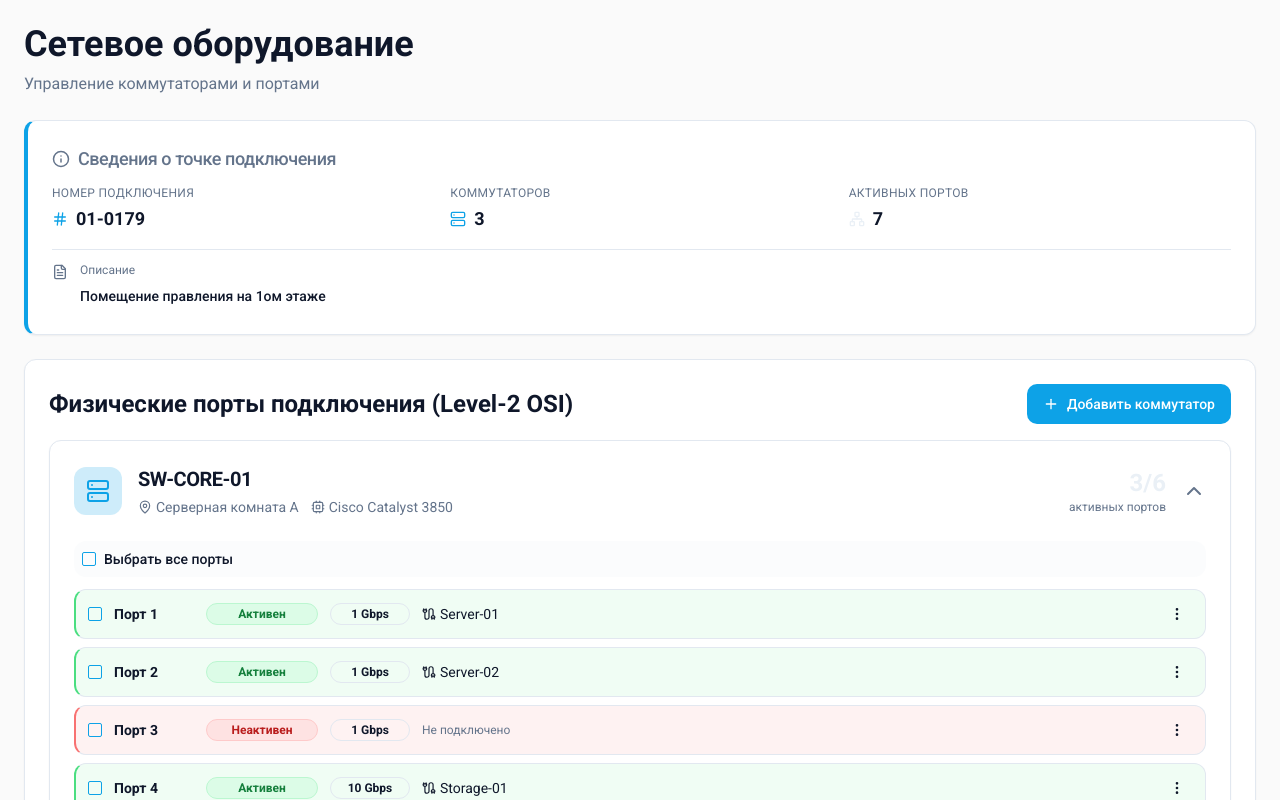
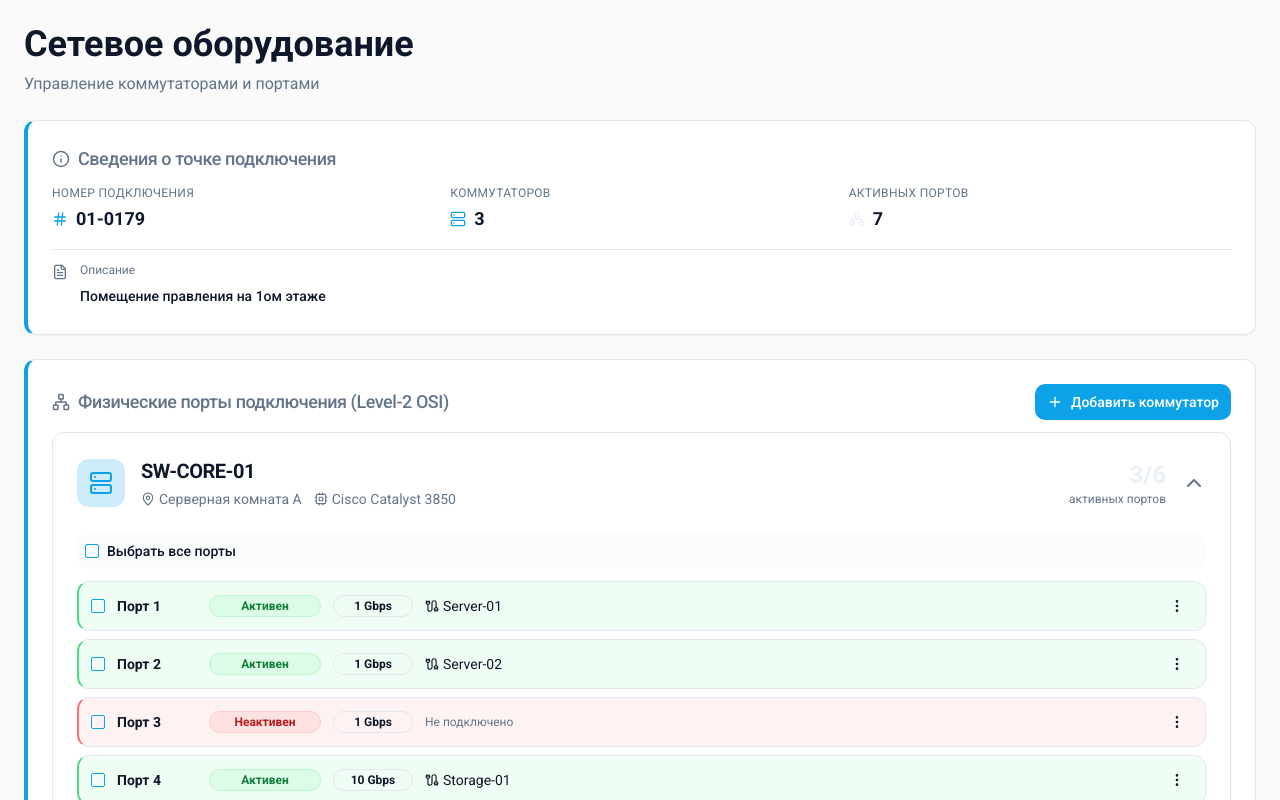
Before and after one commit to pr-poehali-dev/interface-port-display, a React (Vite) app: page / in a window 1280 px wide. Shown: the top 800 px of the page. Built offline with nearby package versions, Linux system fonts and the light colour scheme.

Commit message:
Унифицировать стиль блоков информации

```diff
--- a/src/pages/Index.tsx
+++ b/src/pages/Index.tsx
@@ -420,14 +420,20 @@ const Index = () => {
           </CardContent>
         </Card>
 
-        <Card className="p-6">
-          <div className="flex items-center justify-between mb-4">
-            <h2 className="text-2xl font-bold text-foreground">Физические порты подключения (Level-2 OSI)</h2>
-            <Button onClick={handleAddSwitch} className="gap-2">
+        <Card className="border-l-4 border-l-primary">
+          <CardHeader className="pb-3">
+            <div className="flex items-center justify-between">
+              <CardTitle className="text-lg flex items-center gap-2 text-muted-foreground font-medium">
+                <Icon name="Network" size={18} />
+                Физические порты подключения (Level-2 OSI)
+              </CardTitle>
+              <Button onClick={handleAddSwitch} size="sm" className="gap-2">
                 <Icon name="Plus" size={16} />
                 Добавить коммутатор
               </Button>
             </div>
+          </CardHeader>
+          <CardContent>
             <div className="space-y-4">
             {filteredSwitches.map((switchItem) => {
             const activePorts = switchItem.ports.filter((p) => p.status === 'active').length;
@@ -583,6 +589,7 @@ const Index = () => {
                 <p className="text-sm text-muted-foreground mt-1">Попробуйте изменить параметры поиска</p>
               </div>
             )}
+          </CardContent>
         </Card>
 
         {/* Ссылка на расширенный функционал */}
```
Lines whose indentation alone changed are shown as unchanged.
